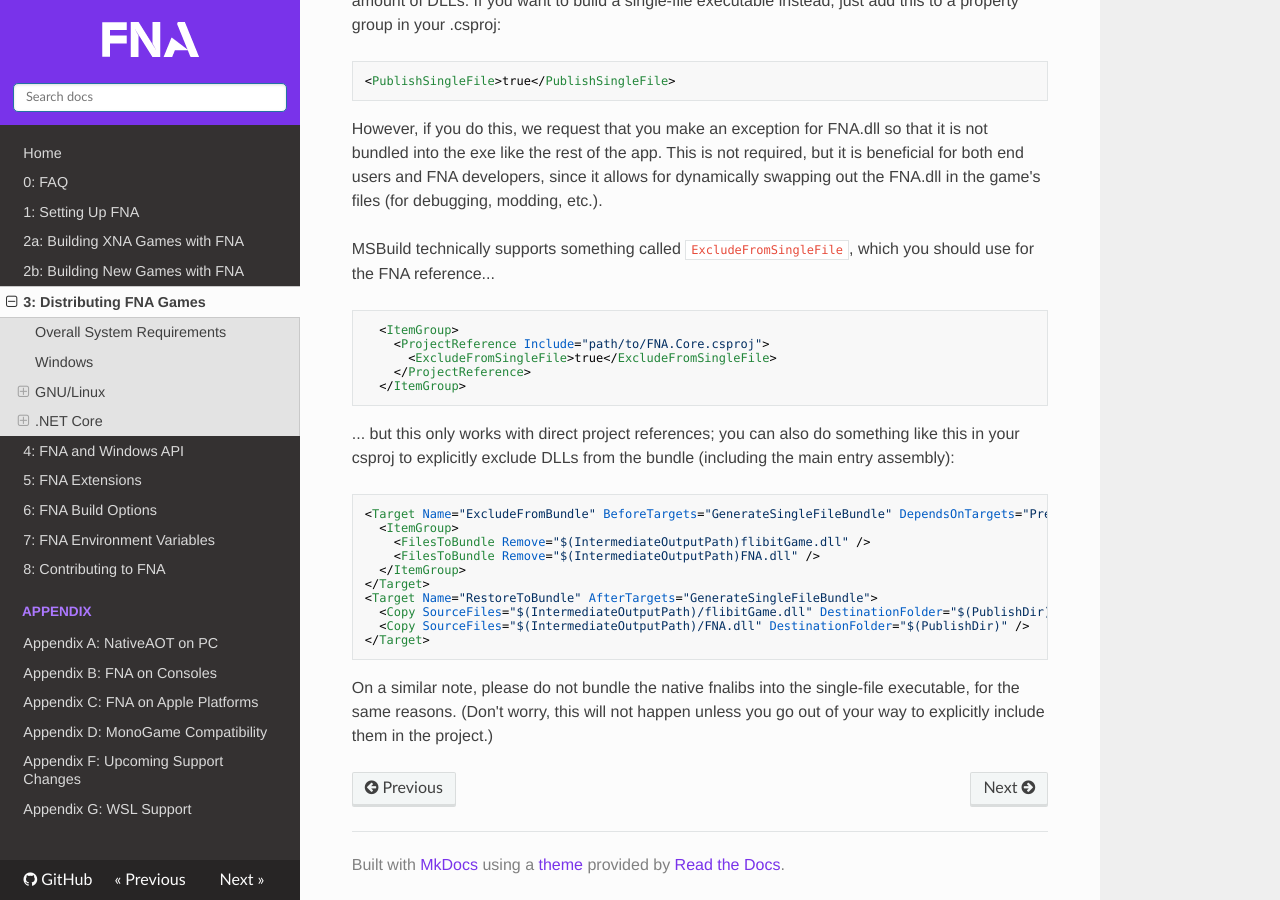
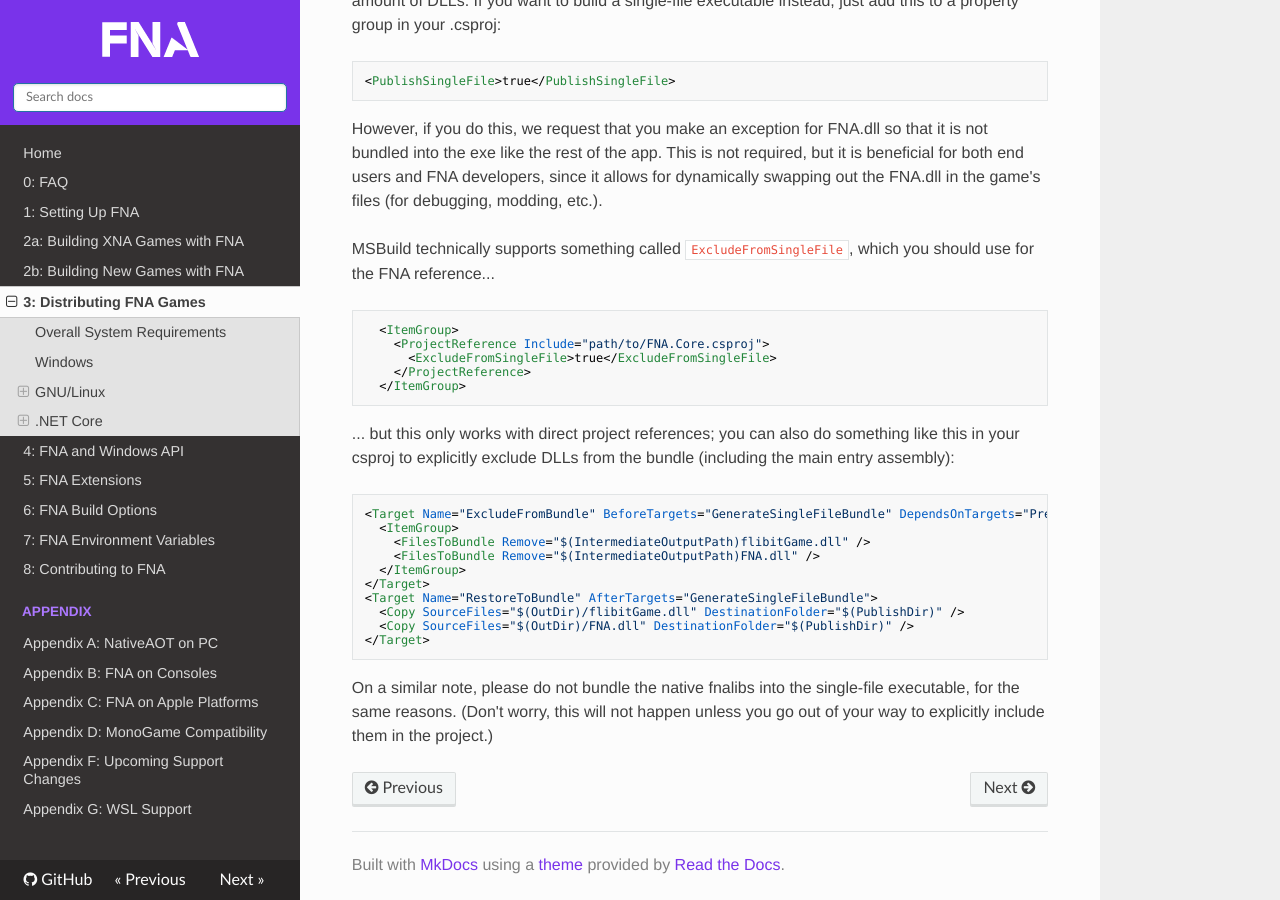
Before and after one commit to FNA-XNA/docs, an MkDocs documentation site: the page built from docs/3:-Distributing-FNA-Games.md, in a window 1280 px wide and 900 px high, scrolled down 3692 px. Built offline with MkDocs 1.6.1, drawn with Linux system fonts in a browser that asks for light colours; nearby versions of some CDN libraries.

Commit message:
Use both ExcludeFromSingleFile and OutDir copies for single-file publish.
Tested with a clean build, both linux-x64 and win-x64.

````diff
--- a/docs/3:-Distributing-FNA-Games.md
+++ b/docs/3:-Distributing-FNA-Games.md
@@ -157,8 +157,8 @@ MSBuild technically supports something called `ExcludeFromSingleFile`, which you
   </ItemGroup>
 </Target>
 <Target Name="RestoreToBundle" AfterTargets="GenerateSingleFileBundle">
-  <Copy SourceFiles="$(IntermediateOutputPath)/flibitGame.dll" DestinationFolder="$(PublishDir)" />
-  <Copy SourceFiles="$(IntermediateOutputPath)/FNA.dll" DestinationFolder="$(PublishDir)" />
+  <Copy SourceFiles="$(OutDir)/flibitGame.dll" DestinationFolder="$(PublishDir)" />
+  <Copy SourceFiles="$(OutDir)/FNA.dll" DestinationFolder="$(PublishDir)" />
 </Target>
 ```
 
````
